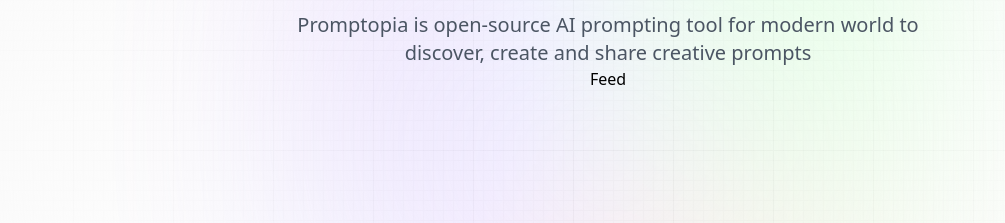
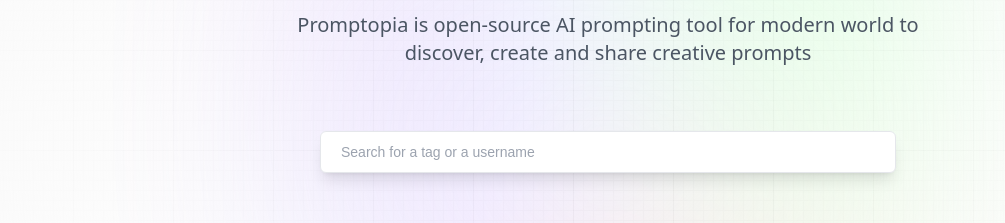
Before and after one commit to amerv97/promptopia-, a Next.js app: page / in a window 1280 px wide. Shown: the part 255-478 px from the top of the page, without its empty margins (32-1037 px from the left). Built offline with nearby package versions, Linux system fonts and the light colour scheme; no server answers.

Commit message:
added input form on Feed component

```diff
--- a/components/Feed.jsx
+++ b/components/Feed.jsx
@@ -1,9 +1,27 @@
-import React from 'react'
+"use client";
+import React, { useState, useEffect } from "react";
+
+import PromptCard from "./PromptCard";
 
 const Feed = () => {
+  const [searchText, setSearchText] = useState("");
+
+  const handleSearchChange = (e) => {};
+
   return (
-    <div>Feed</div>
-  )
-}
+    <section className="feed">
+      <form className="relative flex-center w-full">
+        <input
+          type="text"
+          placeholder="Search for a tag or a username"
+          value={searchText}
+          onChange={handleSearchChange}
+          required
+          className="search_input peer"
+        />
+      </form>
+    </section>
+  );
+};
 
-export default Feed
+export default Feed;
```
